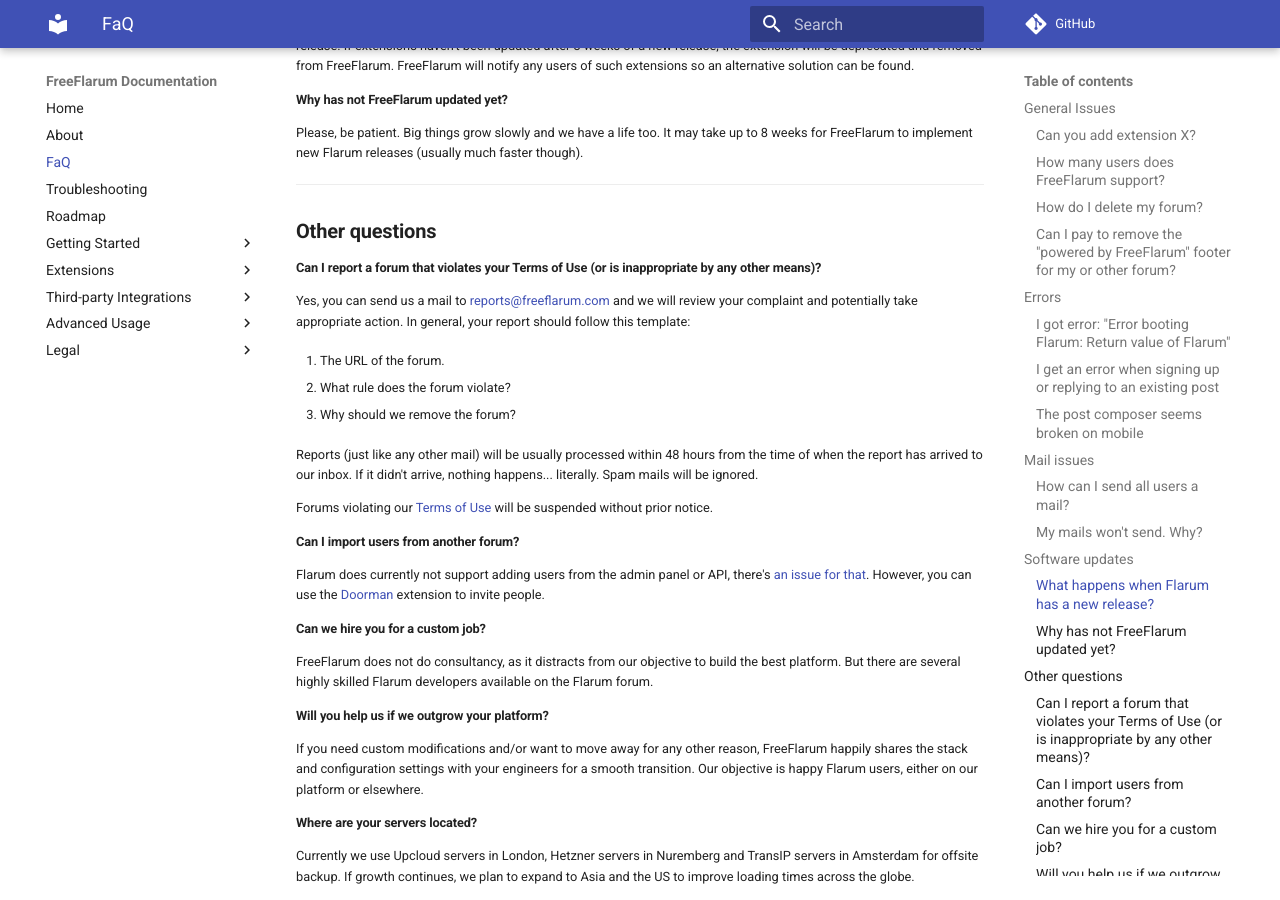
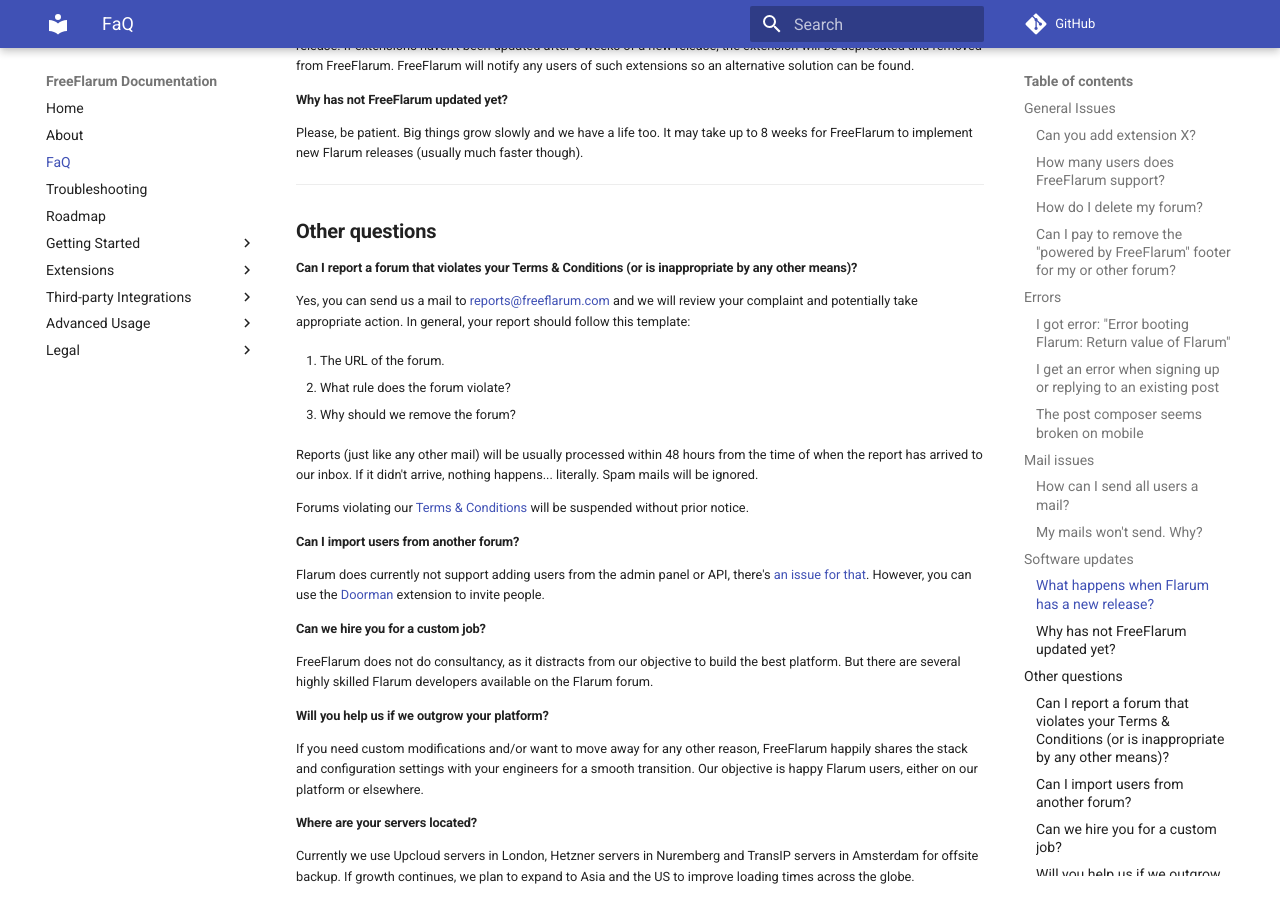
Before and after one commit to FreeFlarum/freeflarum.com, an MkDocs documentation site: the page built from docs/faq.md, in a window 1280 px wide and 900 px high, scrolled down 1776 px. Built offline with MkDocs 1.6.1 and Material for MkDocs 9.7.7, drawn with Linux system fonts in a browser that asks for light colours; some web fonts are replaced; comment, search, counter and statistics services are not loaded.

Commit message:
Update faq.md

```diff
--- a/docs/faq.md
+++ b/docs/faq.md
@@ -79,7 +79,7 @@
 
 ## __Other questions__
 
-#### Can I report a forum that violates your Terms of Use (or is inappropriate by any other means)?
+#### Can I report a forum that violates your Terms & Conditions (or is inappropriate by any other means)?
 
 Yes, you can send us a mail to [reports@freeflarum.com](mailto:reports@freeflarum.com) and we will review your complaint and potentially take appropriate action.
 In general, your report should follow this template:
@@ -92,12 +92,11 @@
 
 Reports (just like any other mail) will be usually processed within 48 hours from the time of when the report has arrived to our inbox. If it didn't arrive, nothing happens... literally. Spam mails will be ignored.
 
-Forums violating our [Terms of Use](/docs/legal/terms) will be suspended without prior notice.
+Forums violating our [Terms & Conditions](/docs/legal/terms) will be suspended without prior notice.
 
 #### Can I import users from another forum?
 
 Flarum does currently not support adding users from the admin panel or API, there's [an issue for that](https://github.com/flarum/core/issues/885). However, you can use the [Doorman](https://discuss.flarum.org/d/17845-doorman-by-reflar) extension to invite people.
-
 
 #### Can we hire you for a custom job?
 
```
